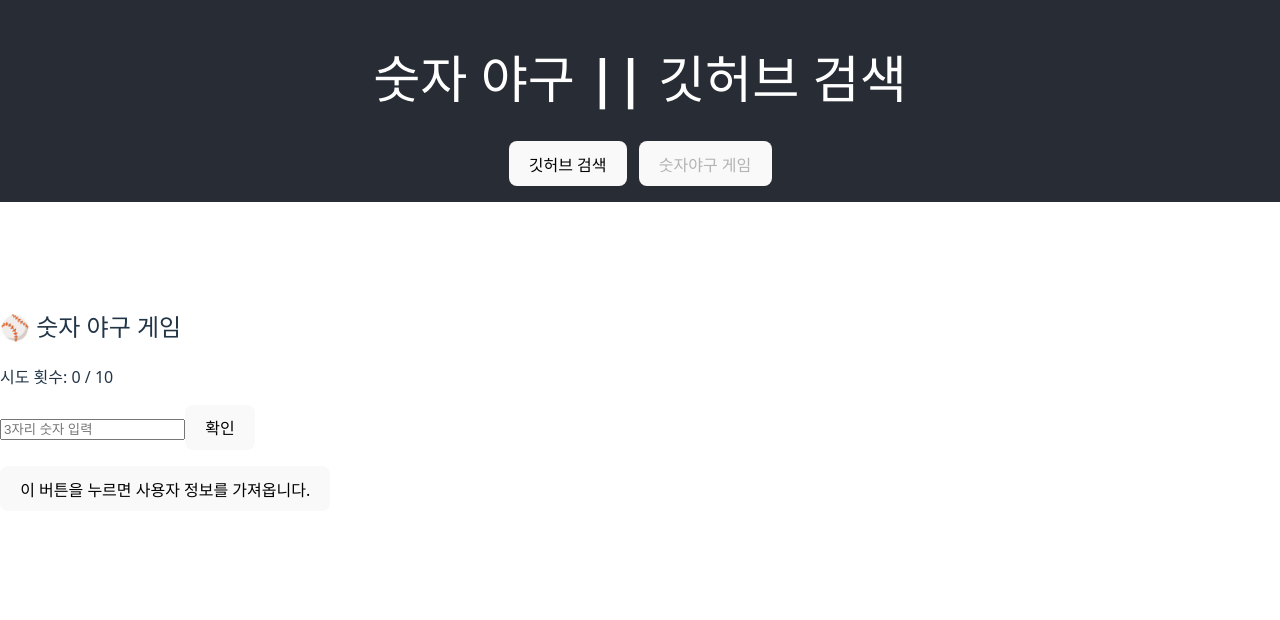
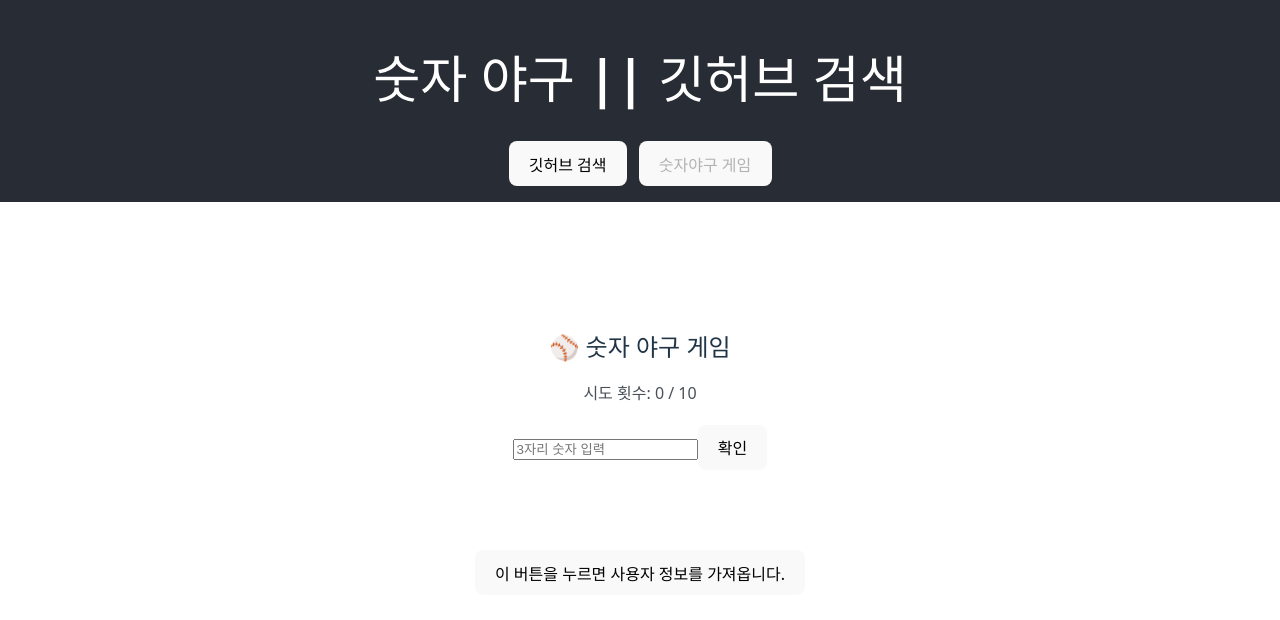
Before and after one commit to AT-SOPT-WEB/SeoyeonKwak, a React (Vite) app in the folder week3-homework/week3/: page / in a window 1280 px wide. Both pictures are taken after a click on the button "숫자야구 게임". Shown: the top 620 px of the page. Built offline with nearby package versions, Linux system fonts and the light colour scheme.

Commit message:
style: 중앙 정렬 스타일 수정

```diff
--- a/week3-homework/week3/src/App.jsx
+++ b/week3-homework/week3/src/App.jsx
@@ -1,7 +1,24 @@
+/** @jsxImportSource @emotion/react */
 import { useState } from "react";
+import { css } from "@emotion/react";
 import Header from "./components/Header";
 import GithubSearchContainer from "./components/container/GithubSearchContainer";
 import BaseballContainer from "./components/container/BaseballContainer";
+
+const rootWrapper = css`
+  width: 100vw;
+`;
+const contentWrapper = css`
+  max-width: 600px;
+  margin: 40px auto 0;
+  padding: 24px;
+  text-align: center;
+  display: flex;
+  flex-direction: column;
+  align-items: center;
+  justify-content: center;
+  width: 100%;
+`;
 
 function App() {
   const [activeTab, setActiveTab] = useState("github");
@@ -19,12 +36,10 @@
     }
   };
 
-  console.log(userInfo);
-
   return (
-    <div>
+    <div css={rootWrapper}>
       <Header activeTab={activeTab} onTabChange={setActiveTab} />
-
+      <main css={contentWrapper}>
         {activeTab === "github" ? (
           <GithubSearchContainer />
         ) : (
@@ -49,6 +64,7 @@
             </p>
           </div>
         )}
+      </main>
     </div>
   );
 }
--- a/week3-homework/week3/src/components/container/BaseballContainer.jsx
+++ b/week3-homework/week3/src/components/container/BaseballContainer.jsx
@@ -1,4 +1,6 @@
+/** @jsxImportSource @emotion/react */
 import React, { useState, useEffect } from "react";
+import { css } from "@emotion/react";
 import Input from "../baseball/Input";
 import Message from "../baseball/Message";
 import HistoryList from "../baseball/HistoryList";
@@ -11,6 +13,27 @@
   }
   return digits;
 }
+
+// 스타일 정의
+const containerStyle = css`
+  max-width: 480px;
+  margin: 40px auto;
+  padding: 24px;
+  border-radius: 12px;
+`;
+
+const titleStyle = css`
+  text-align: center;
+  font-size: 1.5rem;
+  margin-bottom: 16px;
+`;
+
+const attemptStyle = css`
+  text-align: center;
+  font-size: 1rem;
+  margin-bottom: 20px;
+  color: #495057;
+`;
 
 function BaseballContainer() {
   const [answer, setAnswer] = useState([]);
@@ -77,9 +100,9 @@
   };
 
   return (
-    <div>
-      <h2>⚾ 숫자 야구 게임</h2>
-      <p>시도 횟수: {attempt} / 10</p>
+    <div css={containerStyle}>
+      <h2 css={titleStyle}>⚾ 숫자 야구 게임</h2>
+      <p css={attemptStyle}>시도 횟수: {attempt} / 10</p>
       <Input input={input} setInput={setInput} onSubmit={handleSubmit} />
       <Message text={message} />
       <HistoryList history={history} />
```
Lines whose indentation alone changed are shown as unchanged.
